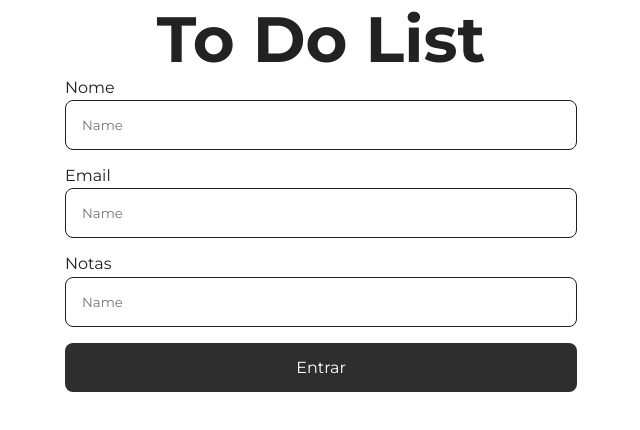
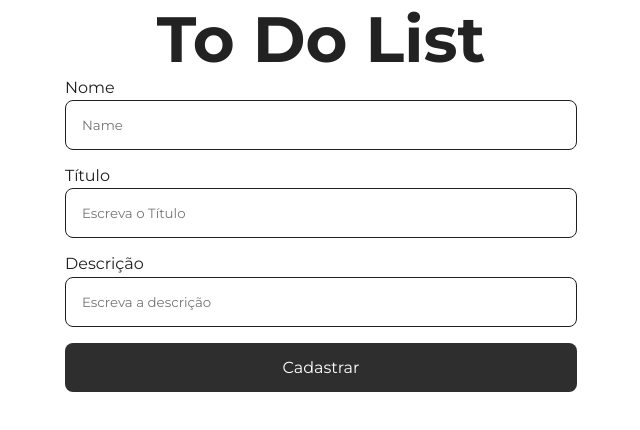
Before and after one commit to BrunoRodrigoT/unifbv-ts-react, a React (Create React App) app: page / in a window 1280 px wide. Shown: the top 430 px of the page, without its empty margins (319-959 px from the left). Built offline with nearby package versions, Linux system fonts and the light colour scheme.

Commit message:
✨feature: to do context

```diff
--- a/src/App.tsx
+++ b/src/App.tsx
@@ -6,29 +6,61 @@ import { zodResolver } from "@hookform/resolvers/zod";
 
 function App() {
   const validations = z.object({
-    name: z.string().min(3, "Name must be at least 3 characters"),
-    email: z.string().email("Invalid email"),
-    notes: z.string().optional(),
+    name: z.string().min(3, "O nome deve conter ao menos 3 caracteres"),
+    title: z.string().min(3, "O título deve conter ao menos 3 caracteres"),
+    describe: z.string().optional(),
   });
 
   type FormValues = z.infer<typeof validations>;
+  const defaultValues = {
+    name: "",
+    title: "",
+    describe: "",
+  };
 
   const {
     register,
+    reset,
     handleSubmit,
     formState: { errors },
   } = useForm<FormValues>({
-    defaultValues: {
-      name: "",
-      email: "",
-      notes: "",
-    },
+    defaultValues,
     resolver: zodResolver(validations),
   });
 
-  const [values, setValues] = React.useState<FormValues>();
+  const [values, setValues] = React.useState<FormValues[]>([]);
+  const [itemUpdate, setItemUpdate] = React.useState<
+    FormValues & { id: number }
+  >();
 
-  const onSubmit = handleSubmit((data) => setValues(data));
+  const deleteItem = (index: number) => {
+    setValues((prev) => prev.filter((_, i) => i !== index));
+  };
+
+  const updateItem = (index: number, data: FormValues) => {
+    setValues((prev) => {
+      const newValues = [...prev];
+      newValues[index] = data;
+      return newValues;
+    });
+  };
+
+  const onUpdate = (index: number) => {
+    const data = values[index];
+    setItemUpdate({ ...data, id: index });
+    reset(data);
+  };
+
+  const onSubmit = handleSubmit((data) => {
+    setValues((prev) => [...prev, data]);
+    reset();
+  });
+
+  const onSubmitUpdate = handleSubmit((data) => {
+    if (itemUpdate) updateItem(itemUpdate.id, data);
+    setItemUpdate(undefined);
+    reset(defaultValues);
+  });
 
   return (
     <div>
@@ -51,20 +83,49 @@ function App() {
           helperText={errors.name?.message}
         />
         <Input
-          label="Email"
-          placeholder="Name"
-          {...register("email")}
-          helperText={errors.email?.message}
+          label="Título"
+          placeholder="Escreva o Título"
+          {...register("title")}
+          helperText={errors.title?.message}
         />
         <Input
-          label="Notas"
-          placeholder="Name"
-          {...register("notes")}
-          helperText={errors.notes?.message}
+          label="Descrição"
+          placeholder="Escreva a descrição"
+          {...register("describe")}
+          helperText={errors.describe?.message}
         />
-        <Button onClick={onSubmit}>Entrar</Button>
+        <Button onClick={itemUpdate ? onSubmitUpdate : onSubmit}>
+          {itemUpdate ? "Atualizar" : "Cadastrar"}
+        </Button>
 
-        {values && <p>{JSON.stringify(values)}</p>}
+        {values.map((value, index) => (
+          <div
+            key={index}
+            style={{
+              display: "flex",
+              flexDirection: "column",
+              width: "40vw",
+              gap: "0.2rem",
+            }}
+          >
+            <p>Número: {index + 1}</p>
+            <p>Nome: {value.name}</p>
+            <p>Título: {value.title}</p>
+            <p>Descrição: {value.describe}</p>
+            <Button
+              onClick={() => deleteItem(index)}
+              style={{ backgroundColor: "red" }}
+            >
+              Excluir
+            </Button>
+            <Button
+              onClick={() => onUpdate(index)}
+              style={{ backgroundColor: "blue" }}
+            >
+              Atualizar
+            </Button>
+          </div>
+        ))}
       </div>
     </div>
   );
```
